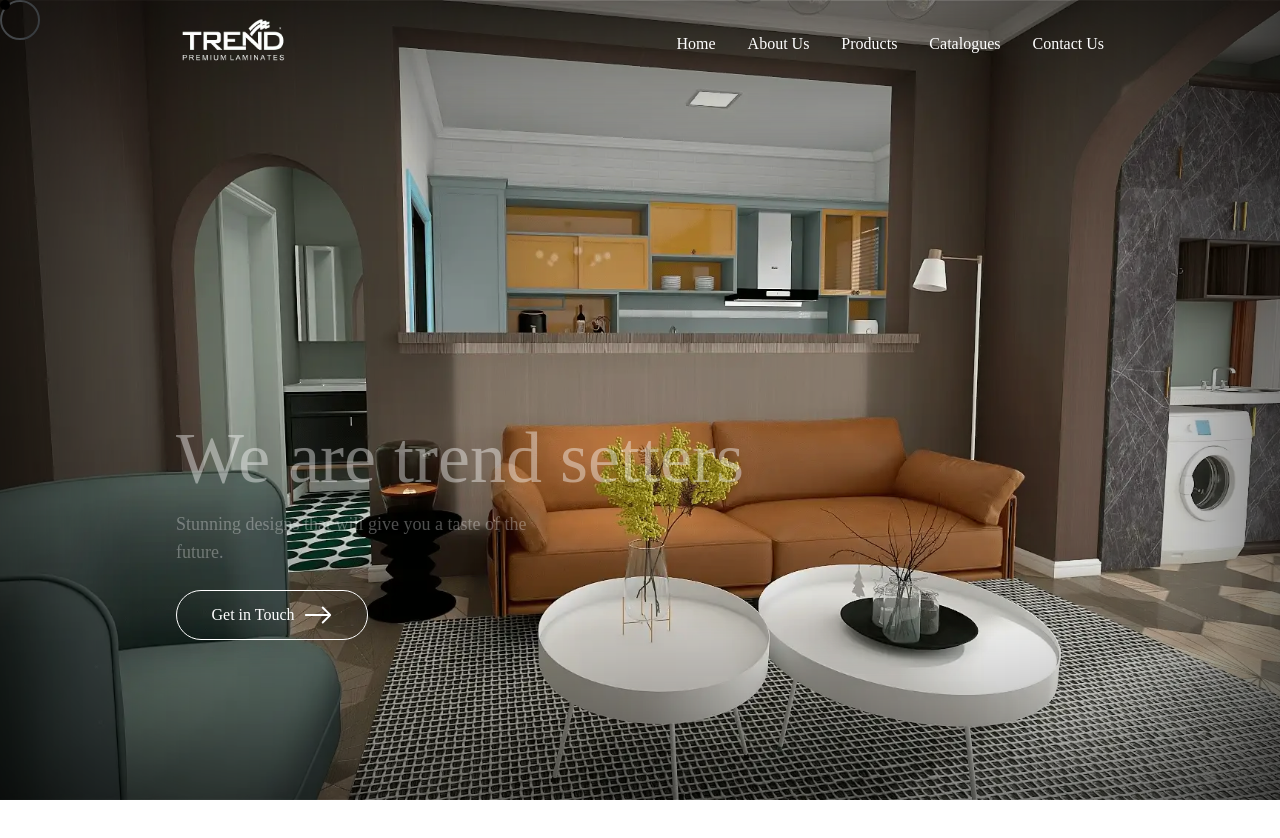
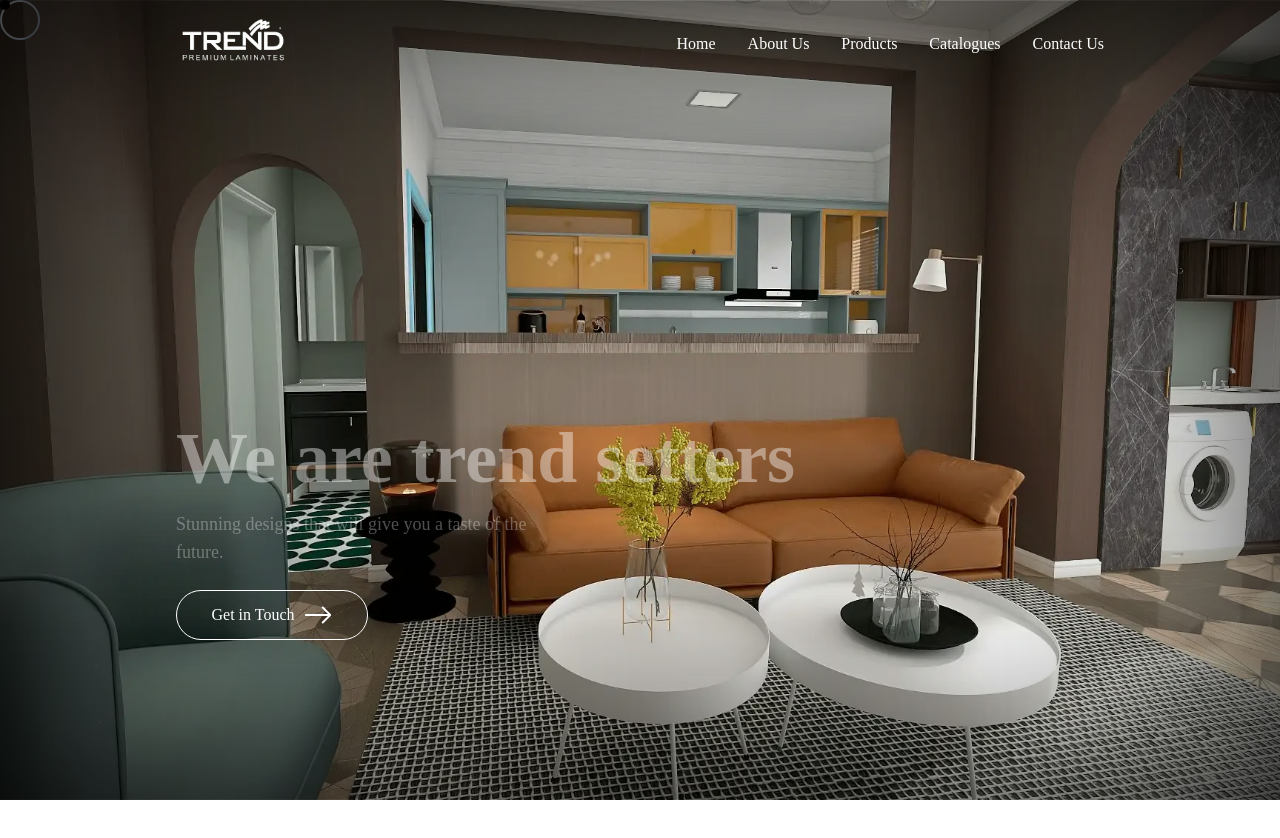
Before and after one commit to lemon-8/trend-laminates, a React (Create React App) app: page / in a window 1280 px wide. Shown: the top 838 px of the page. Built offline with nearby package versions, Linux system fonts and the light colour scheme.

Commit message:
upadte: Design and alignment

```diff
--- a/src/Hero.js
+++ b/src/Hero.js
@@ -8,7 +8,7 @@ function Hero() {
         <div>
             <div className="slide-container" />
             <div className="flex flex-col justify-end w-full h-screen px-10 pb-40 xl:px-44">
-                <p className="text-5xl text-white md:text-7xl font-garamond title"></p>
+                <p className="text-5xl text-white md:text-7xl font-bold font-garamond title"></p>
                 <p className="mt-4 text-base font-normal text-white opacity-75 md:text-lg xl:w-96 subtitle"></p>
                 <Link to="/Contact">
                     <button className="flex items-center justify-center w-48 p-4 py-6 mt-6 font-medium text-white duration-700 ease-out border border-white shadow-get h-9 rounded-3xl hover:text-black hover:shadow-get1">Get in Touch <BsArrowRight className="ml-2" size={30} /></button>
--- a/src/Products.js
+++ b/src/Products.js
@@ -99,7 +99,7 @@ function Products() {
                 <h1 className="text-5xl md:text-7xl font-garamond">Our Products</h1>
                 <p className="w-full mt-6 text-base font-light md:text-lg md:w-3/4">A range of avant-garde products, all created meticulously with the finest raw material available to the world.
                     Open your arms to the smoothest textures and the most stunning designs, created with laser precision just for you.</p>
-                <div className="grid justify-center grid-cols-4 mt-10 md:gap-10 md:max-w-lg">
+                <div className="grid justify-center grid-cols-4 my-10 md:mt-10 md:mb-0 md:gap-10 md:max-w-lg">
                     <div className="col-span-4 md:col-span-2">
                         <Button text="Acrylic Laminates" addClass="laminates1" id={3} />
                         <Button text="PVC Premium" addClass="laminates2" id={2} />
@@ -107,7 +107,7 @@ function Products() {
                         <img src={laminate2} className="absolute z-30 right-32 md:bottom-12 bottom-16 h-80 lg:h-full lg:-bottom-96 lam-image2 lg:right-24" alt="PVC Laminate" />
                     </div>
                     <div className="col-span-4 md:col-span-2 mb-96">
-                        <Button text="WPC PVC Board" addClass="laminates3" id={5} />
+                        <Button text="WPC PVC Board" addClass="laminates3" id={4} />
                         <Button text="Decorative Laminates" addClass="laminates4" id={1} />
                         <img src={laminate3} className="absolute z-40 h-80 lg:h-full md:bottom-12 bottom-16 right-10 lg:-bottom-96 lam-image3 lg:-right-4" alt="MDF Board" />
                         <img src={laminate4} className="absolute z-50 -right-10 h-80 md:bottom-12 bottom-16 lg:h-full lg:-bottom-96 lam-image4 lg:-right-32" alt="Decorative Laminate" />
```
